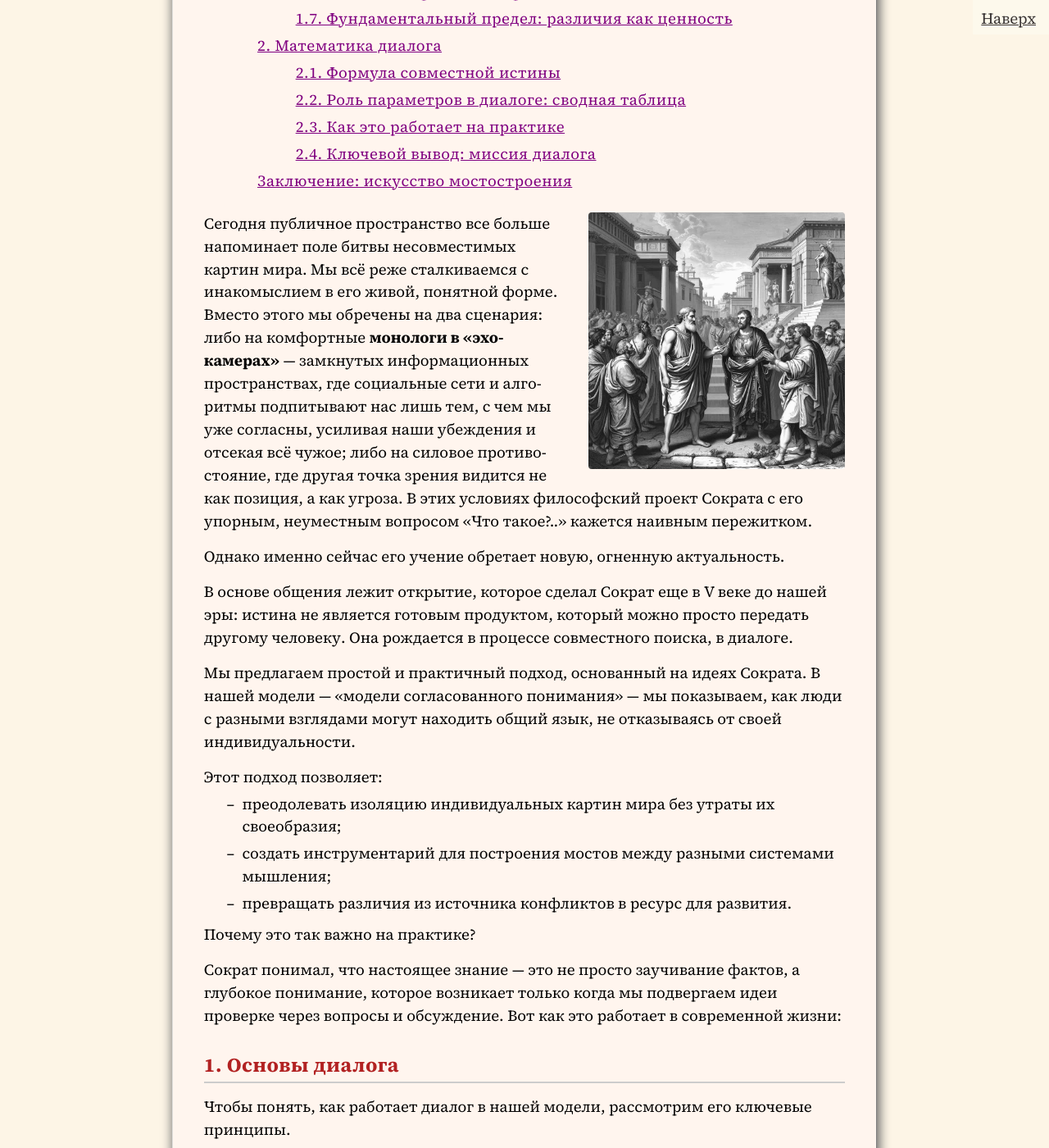
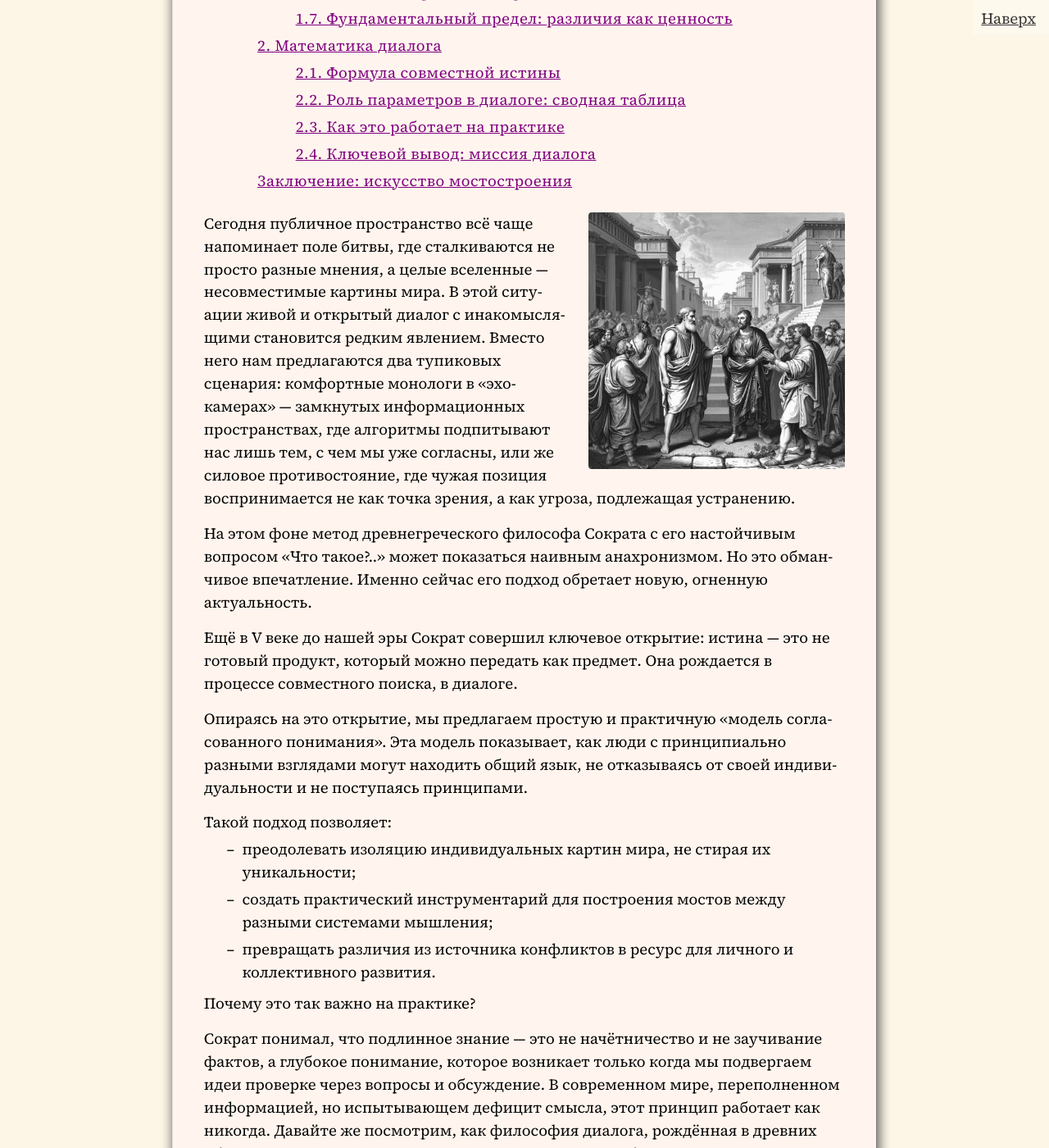
Before and after one commit to SergSi/land-use-art, a Jekyll site: the page built from _posts/2025-10-31-train.md, in a window 1280 px wide and 1400 px high, scrolled down 873 px. Shown: the whole window at 82% size. Built offline with Jekyll 4.4.1, drawn with Linux system fonts in a browser that asks for light colours; some web fonts are replaced; some of the changed text lies outside the part shown.

Commit message:
Update 2025-10-31-train.md

```diff
--- a/_posts/2025-10-31-train.md
+++ b/_posts/2025-10-31-train.md
@@ -9,23 +9,23 @@ align: right
 class: mind
 ---
 
-Сегодня публичное пространство все больше напоминает поле битвы несовместимых картин мира. Мы всё реже сталкиваемся с инакомыслием в его живой, понятной форме. Вместо этого мы обречены на два сценария: либо на комфортные **монологи в «эхо-камерах»** — замкнутых информационных пространствах, где социальные сети и алгоритмы подпитывают нас лишь тем, с чем мы уже согласны, усиливая наши убеждения и отсекая всё чужое; либо на силовое противостояние, где другая точка зрения видится не как позиция, а как угроза. В этих условиях философский проект Сократа с его упорным, неуместным вопросом «Что такое?..» кажется наивным пережитком.
+Сегодня публичное пространство всё чаще напоминает поле битвы, где сталкиваются не просто разные мнения, а целые вселенные — несовместимые картины мира. В этой ситуации живой и открытый диалог с инакомыслящими становится редким явлением. Вместо него нам предлагаются два тупиковых сценария: комфортные монологи в «эхо-камерах» — замкнутых информационных пространствах, где алгоритмы подпитывают нас лишь тем, с чем мы уже согласны, или же силовое противостояние, где чужая позиция воспринимается не как точка зрения, а как угроза, подлежащая устранению.
 
-Однако именно сейчас его учение обретает новую, огненную актуальность.
+На этом фоне метод древнегреческого философа Сократа с его настойчивым вопросом «Что такое?..» может показаться наивным анахронизмом. Но это обманчивое впечатление. Именно сейчас его подход обретает новую, огненную актуальность.
 
-В основе общения лежит открытие, которое сделал Сократ еще в V веке до нашей эры: истина не является готовым продуктом, который можно просто передать другому человеку. Она рождается в процессе совместного поиска, в диалоге.
+Ещё в V веке до нашей эры Сократ совершил ключевое открытие: истина — это не готовый продукт, который можно передать как предмет. Она рождается в процессе совместного поиска, в диалоге.
 
-Мы предлагаем простой и практичный подход, основанный на идеях Сократа. В нашей модели — «модели согласованного понимания» — мы показываем, как люди с разными взглядами могут находить общий язык, не отказываясь от своей индивидуальности.
+Опираясь на это открытие, мы предлагаем простую и практичную «модель согласованного понимания». Эта модель показывает, как люди с принципиально разными взглядами могут находить общий язык, не отказываясь от своей индивидуальности и не поступаясь принципами.
 
-Этот подход позволяет:
+Такой подход позволяет:
 
-- преодолевать изоляцию индивидуальных картин мира без утраты их своеобразия;
-- создать инструментарий для построения мостов между разными системами мышления;
-- превращать различия из источника конфликтов в ресурс для развития.
+- преодолевать изоляцию индивидуальных картин мира, не стирая их уникальности;
+- создать практический инструментарий для построения мостов между разными системами мышления;
+- превращать различия из источника конфликтов в ресурс для личного и коллективного развития.
 
 Почему это так важно на практике?
 
-Сократ понимал, что настоящее знание — это не просто заучивание фактов, а глубокое понимание, которое возникает только когда мы подвергаем идеи проверке через вопросы и обсуждение. Вот как это работает в современной жизни:
+Сократ понимал, что подлинное знание — это не начётничество и не заучивание фактов, а глубокое понимание, которое возникает только когда мы подвергаем идеи проверке через вопросы и обсуждение. В современном мире, переполненном информацией, но испытывающем дефицит смысла, этот принцип работает как никогда. Давайте же посмотрим, как философия диалога, рождённая в древних Афинах, может помочь нам выстроить понимание в цифровом веке.
 
 ## 1. Основы диалога
 
```
